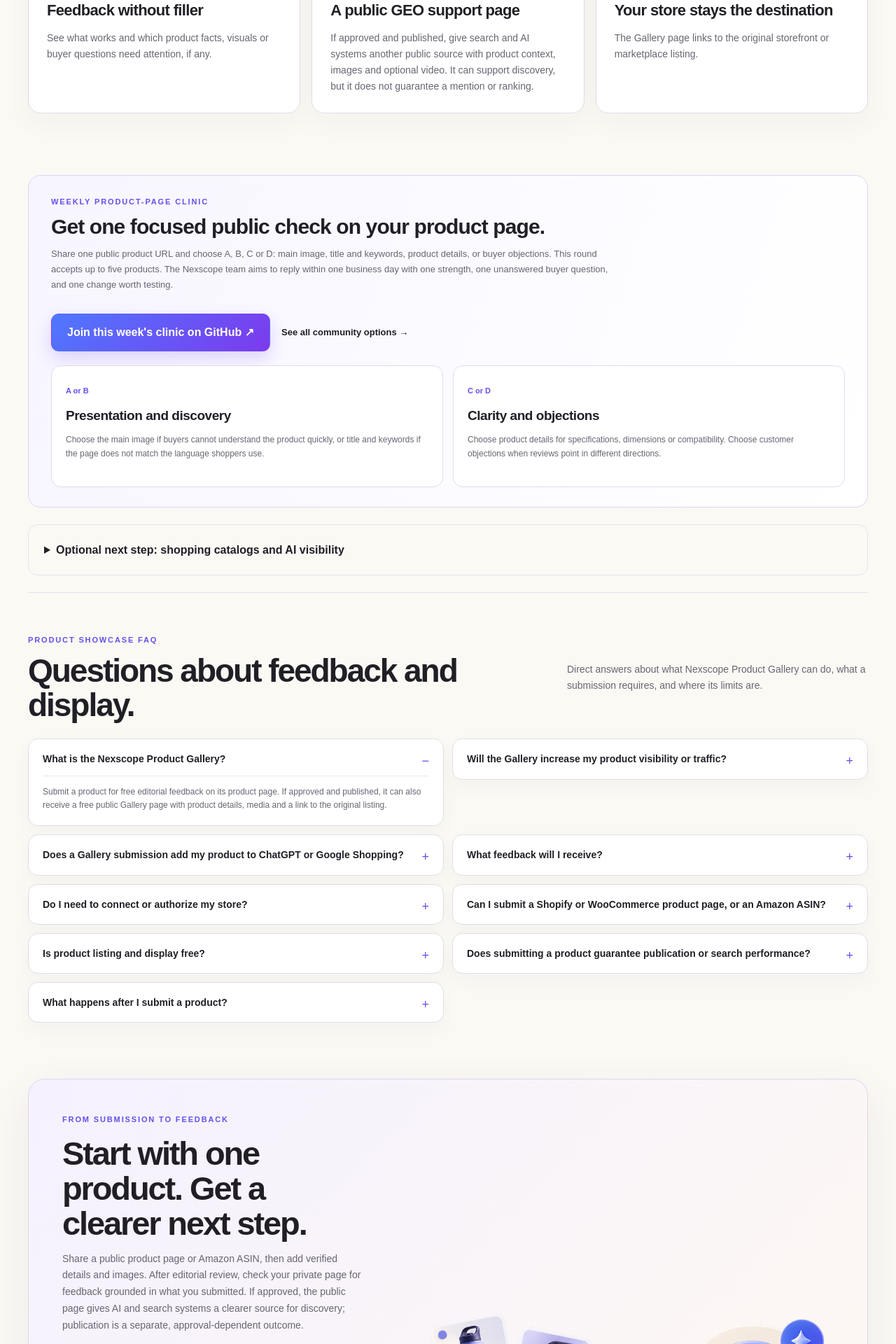
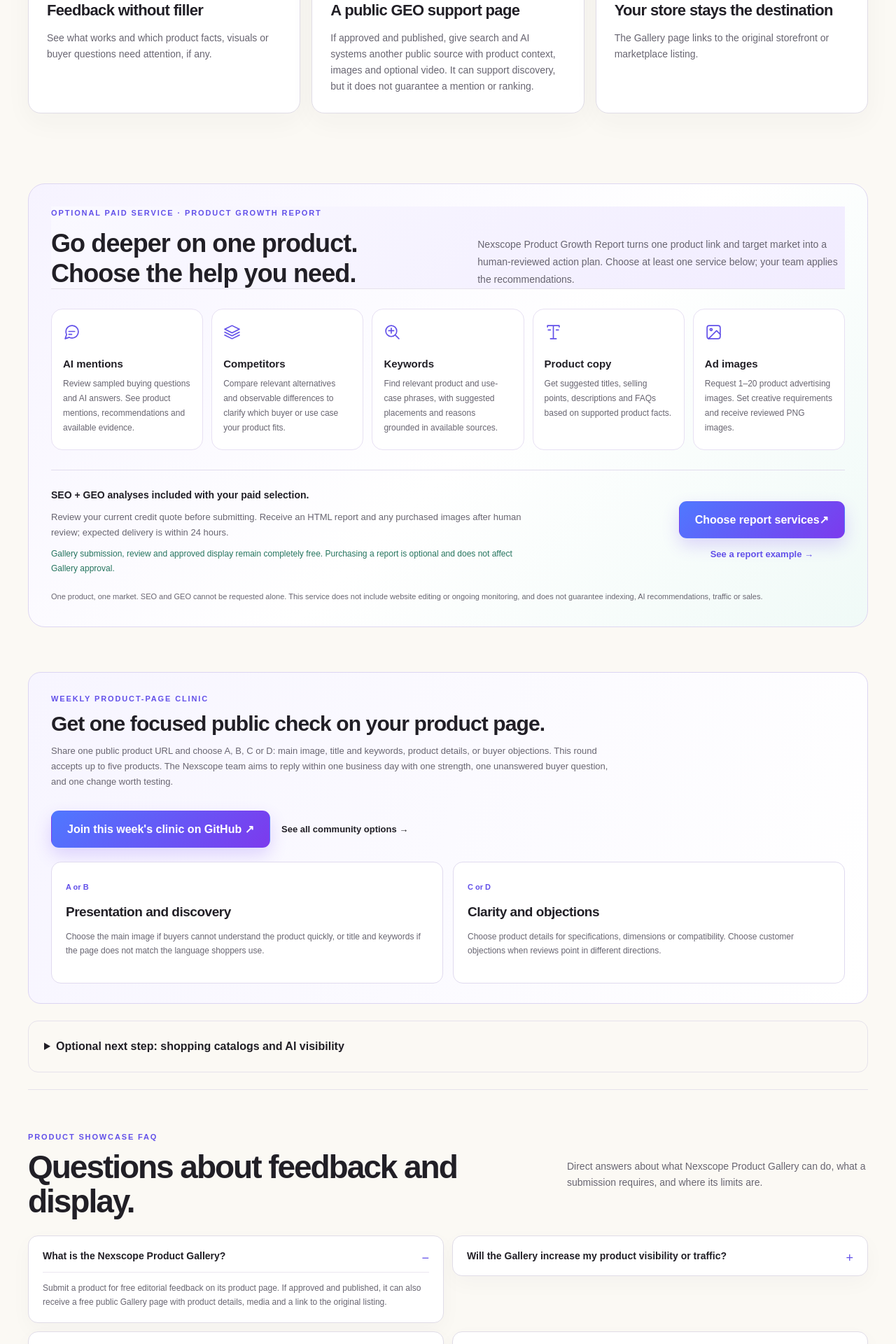
Before and after one commit to nexscope-ai/ecommerce-ai-tools, a Jekyll site: the page built from docs/product-showcase/index.md, in a window 1280 px wide. Shown: the part 1408-3328 px from the top of the page at 70% size. Built offline with Jekyll 4.4.1, drawn with Linux system fonts in a browser that asks for light colours; nearby versions of some CDN libraries.

Commit message:
Introduce optional growth reports on Product Gallery and submission pages

```diff
--- /dev/null
+++ b/docs/_includes/product-growth-report.html
@@ -0,0 +1,48 @@
+<section class="gallery-report" id="product-growth-report" aria-labelledby="growth-report-title">
+  <header class="gallery-report-heading">
+    <div>
+      <span class="eyebrow">Optional paid service · Product Growth Report</span>
+      <h2 id="growth-report-title">Go deeper on one product.<br>Choose the help you need.</h2>
+    </div>
+    <p>Nexscope Product Growth Report turns one product link and target market into a human-reviewed action plan. Choose at least one service below; your team applies the recommendations.</p>
+  </header>
+  <div class="gallery-report-services">
+    <article>
+      <svg viewBox="0 0 24 24" fill="none" stroke="currentColor" stroke-width="1.6" stroke-linecap="round" stroke-linejoin="round" aria-hidden="true"><path d="M21 11.5a8.4 8.4 0 0 1-.9 3.8 8.5 8.5 0 0 1-7.6 4.7 8.4 8.4 0 0 1-3.8-.9L3 21l1.9-5.7a8.4 8.4 0 0 1-.9-3.8 8.5 8.5 0 0 1 4.7-7.6 8.4 8.4 0 0 1 3.8-.9h.5a8.5 8.5 0 0 1 8 8z"/><path d="M8 11h8M8 15h4"/></svg>
+      <h3>AI mentions</h3>
+      <p>Review sampled buying questions and AI answers. See product mentions, recommendations and available evidence.</p>
+    </article>
+    <article>
+      <svg viewBox="0 0 24 24" fill="none" stroke="currentColor" stroke-width="1.6" stroke-linecap="round" stroke-linejoin="round" aria-hidden="true"><path d="m12 3 10 5-10 5L2 8l10-5zM2 12l10 5 10-5M2 16l10 5 10-5"/></svg>
+      <h3>Competitors</h3>
+      <p>Compare relevant alternatives and observable differences to clarify which buyer or use case your product fits.</p>
+    </article>
+    <article>
+      <svg viewBox="0 0 24 24" fill="none" stroke="currentColor" stroke-width="1.6" stroke-linecap="round" aria-hidden="true"><circle cx="10.5" cy="10.5" r="7.5"/><path d="m16 16 5 5M7 10h7M10.5 6.5v7"/></svg>
+      <h3>Keywords</h3>
+      <p>Find relevant product and use-case phrases, with suggested placements and reasons grounded in available sources.</p>
+    </article>
+    <article>
+      <svg viewBox="0 0 24 24" fill="none" stroke="currentColor" stroke-width="1.6" stroke-linecap="round" stroke-linejoin="round" aria-hidden="true"><path d="M4 5V3h16v2M12 3v18M8 21h8M5 9h3M16 9h3"/></svg>
+      <h3>Product copy</h3>
+      <p>Get suggested titles, selling points, descriptions and FAQs based on supported product facts.</p>
+    </article>
+    <article>
+      <svg viewBox="0 0 24 24" fill="none" stroke="currentColor" stroke-width="1.6" stroke-linecap="round" stroke-linejoin="round" aria-hidden="true"><rect x="3" y="3" width="18" height="18" rx="3"/><circle cx="8.5" cy="8.5" r="1.5"/><path d="m21 15-5-5L5 21"/></svg>
+      <h3>Ad images</h3>
+      <p>Request 1–20 product advertising images. Set creative requirements and receive reviewed PNG images.</p>
+    </article>
+  </div>
+  <div class="gallery-report-bottom">
+    <div class="gallery-report-scope">
+      <strong>SEO + GEO analyses included with your paid selection.</strong>
+      <p>Review your current credit quote before submitting. Receive an HTML report and any purchased images after human review; expected delivery is within 24 hours.</p>
+      <span>Gallery submission, review and approved display remain completely free. Purchasing a report is optional and does not affect Gallery approval.</span>
+    </div>
+    <div class="gallery-report-actions">
+      <a class="showcase-primary" data-article-next-step data-step-id="product-growth-report" data-buyer-intent="product-analysis" data-cta-placement="gallery-{{ include.context | escape }}-growth" href="https://www.nexscope.ai/product-growth-report?co-from=learn#request" target="_blank" rel="noopener">Choose report services <span aria-hidden="true">↗</span></a>
+      <a class="gallery-report-example" data-cta-placement="gallery-{{ include.context | escape }}-growth-example" href="https://learn.nexscope.ai/product-growth-report/#report-example">See a report example <span aria-hidden="true">→</span></a>
+    </div>
+  </div>
+  <p class="gallery-report-limit">One product, one market. SEO and GEO cannot be requested alone. This service does not include website editing or ongoing monitoring, and does not guarantee indexing, AI recommendations, traffic or sales.</p>
+</section>
--- a/docs/_layouts/default.html
+++ b/docs/_layouts/default.html
@@ -160,7 +160,7 @@
     </style>
     <link rel="stylesheet" href="{{ '/assets/trends.css' | relative_url }}?v=15">
     <link rel="stylesheet" href="{{ '/assets/learning-architecture.css' | relative_url }}?v=3">
-    <link rel="stylesheet" href="{{ '/assets/product-showcase.css' | relative_url }}?v=54">
+    <link rel="stylesheet" href="{{ '/assets/product-showcase.css' | relative_url }}?v=55">
     {% if page.seller_help_page %}<link rel="stylesheet" href="{{ '/assets/seller-help.css' | relative_url }}?v=1">{% endif %}
     {% if page.audit_tool %}<link rel="stylesheet" href="{{ '/assets/ecommerce-audit-tool.css' | relative_url }}?v=1">{% endif %}
     {% if page.not_found_page %}<link rel="stylesheet" href="{{ '/assets/not-found.css' | relative_url }}?v=2">{% endif %}
--- a/docs/assets/product-showcase.css
+++ b/docs/assets/product-showcase.css
@@ -694,3 +694,24 @@
 .submission-example-preview > summary { cursor:pointer; padding:18px 22px; color:#624791; font-weight:600; font-size:13px; }
 .submission-example-preview .showcase-public-example { margin:0; border:0; border-top:1px solid #e8e2ee; border-radius:0 0 14px 14px; }
 @media(max-width:700px) { .showcase-public-example { grid-template-columns:1fr; padding:22px; gap:22px; } .showcase-public-example h2 { font-size:22px; } .showcase-example-image img { height:210px; } }
+
+.gallery-report { margin:32px 0 64px; padding:32px; border:1px solid #ded7f1; border-radius:24px; background:linear-gradient(135deg,#f6f3ff 0%,#fff 55%,#f0faf7 100%); }
+.gallery-report-heading { display:grid; grid-template-columns:1.1fr 1fr; gap:32px; align-items:end; }
+.gallery-report-heading h2 { margin:12px 0 0; font-size:clamp(25px,3vw,36px); line-height:1.2; letter-spacing:-.025em; }
+.gallery-report-heading > p { margin:0; color:var(--muted); font-size:14px; line-height:1.8; }
+.gallery-report-services { display:grid; grid-template-columns:repeat(5,minmax(0,1fr)); gap:12px; margin:28px 0; }
+.gallery-report-services article { min-width:0; padding:20px 16px; border:1px solid #e7e0f3; border-radius:16px; background:#fff; }
+.gallery-report-services svg { width:25px; height:25px; color:var(--accent); }
+.gallery-report-services h3 { margin:14px 0 8px; font-size:15px; line-height:1.35; }
+.gallery-report-services p { margin:0; color:var(--muted); font-size:12px; line-height:1.75; }
+.gallery-report-bottom { display:grid; grid-template-columns:minmax(0,1fr) auto; gap:28px; align-items:center; padding-top:24px; border-top:1px solid #e1dced; }
+.gallery-report-scope strong { display:block; font-size:14px; }
+.gallery-report-scope p { margin:8px 0; max-width:700px; font-size:13px; line-height:1.75; color:var(--muted); }
+.gallery-report-scope > span { display:block; max-width:700px; color:#25745e; font-size:12px; line-height:1.75; }
+.gallery-report-actions { display:flex; flex-direction:column; gap:12px; align-items:center; }
+.gallery-report-example { color:var(--accent); font-size:13px; font-weight:700; text-decoration:none; }
+.gallery-report-example:hover { text-decoration:underline; }
+.gallery-report-limit { margin:20px 0 0; color:var(--muted); font-size:11px; line-height:1.8; }
+@media(max-width:1000px) { .gallery-report-services { grid-template-columns:repeat(3,minmax(0,1fr)); } }
+@media(max-width:700px) { .gallery-report { padding:24px 20px; margin-bottom:40px; border-radius:18px; } .gallery-report-heading,.gallery-report-bottom { grid-template-columns:1fr; gap:18px; } .gallery-report-services { grid-template-columns:repeat(2,minmax(0,1fr)); } .gallery-report-actions { align-items:stretch; text-align:center; } .gallery-report-actions .showcase-primary { justify-content:center; } }
+@media(max-width:420px) { .gallery-report-services { grid-template-columns:1fr; } .gallery-report-services article { padding:16px; } }
--- a/docs/product-showcase/index.md
+++ b/docs/product-showcase/index.md
@@ -80,6 +80,8 @@
 
 {% include product-showcase-featured.html context="hub" %}
 
+{% include product-growth-report.html context="hub" %}
+
 <section class="showcase-shopping-paths" aria-labelledby="showcase-community-title">
   <div class="showcase-shopping-paths-intro">
     <span class="eyebrow">Weekly product-page clinic</span>
```
Also changed, not shown: docs/product-showcase/submit/index.md (+2 -0 lines).
